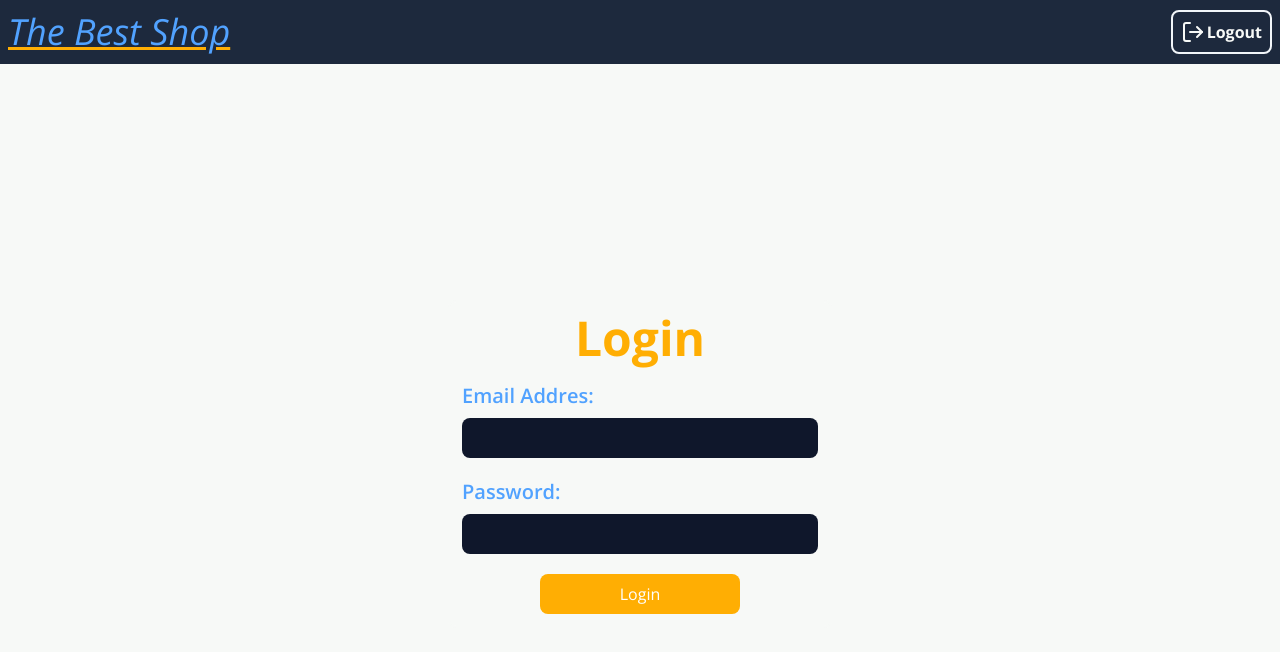
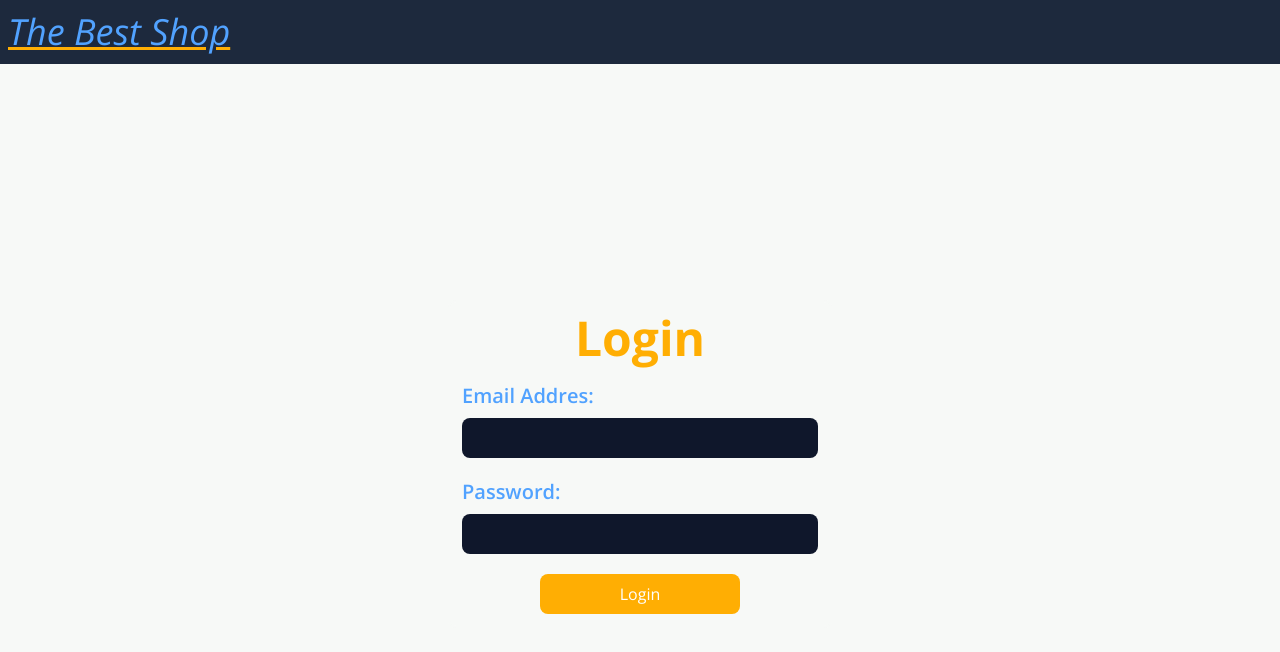
Before and after one commit to gonzagapa/Ecommerce-with-Redux-and-Platzi-Fake-Store-API, a React (Vite) app: page /auth/login in a window 1280 px wide. Shown: the top 652 px of the page. Built offline with nearby package versions, Linux system fonts and the light colour scheme.

Commit message:
feat: button logout disappears when the user is in the login page

```diff
--- a/src/shared/components/Navbar.tsx
+++ b/src/shared/components/Navbar.tsx
@@ -1,18 +1,23 @@
 import { LogOut } from 'lucide-react';
-import { useDispatch } from 'react-redux';
+import { useDispatch, useSelector } from 'react-redux';
 import { logOut } from '../../auth/store/authSlice';
 import { useNavigate } from 'react-router';
+import type { RootState } from '../../app';
 
 export function Navbar() {
 
   const dispatch = useDispatch();
   const navigate = useNavigate();
+  const {access_token} = useSelector((s:RootState)=> s.auth);
+
+  const isAuth = access_token.length > 0? true: false
 
   const handleLogOut = ()=>{
     console.log("Logout");
     dispatch(logOut());
     navigate("/auth/login");
   }
+
 
   return (
     <div className="flex justify-between items-center px-2 py-2 min-h-16 bg-slate-800 border-b-baby">
@@ -22,7 +27,7 @@ export function Navbar() {
                 <li>
                   <button
                   onClick={handleLogOut}
-                  className="button border-2 border-slate-100 font-bold flex gap-0.5"><LogOut/>Logout
+                  className={` ${isAuth ? "block":"invisible"} button border-2 border-slate-100 font-bold flex gap-0.5`}><LogOut/>Logout
                   </button>
                   </li>
             </ul>
```
